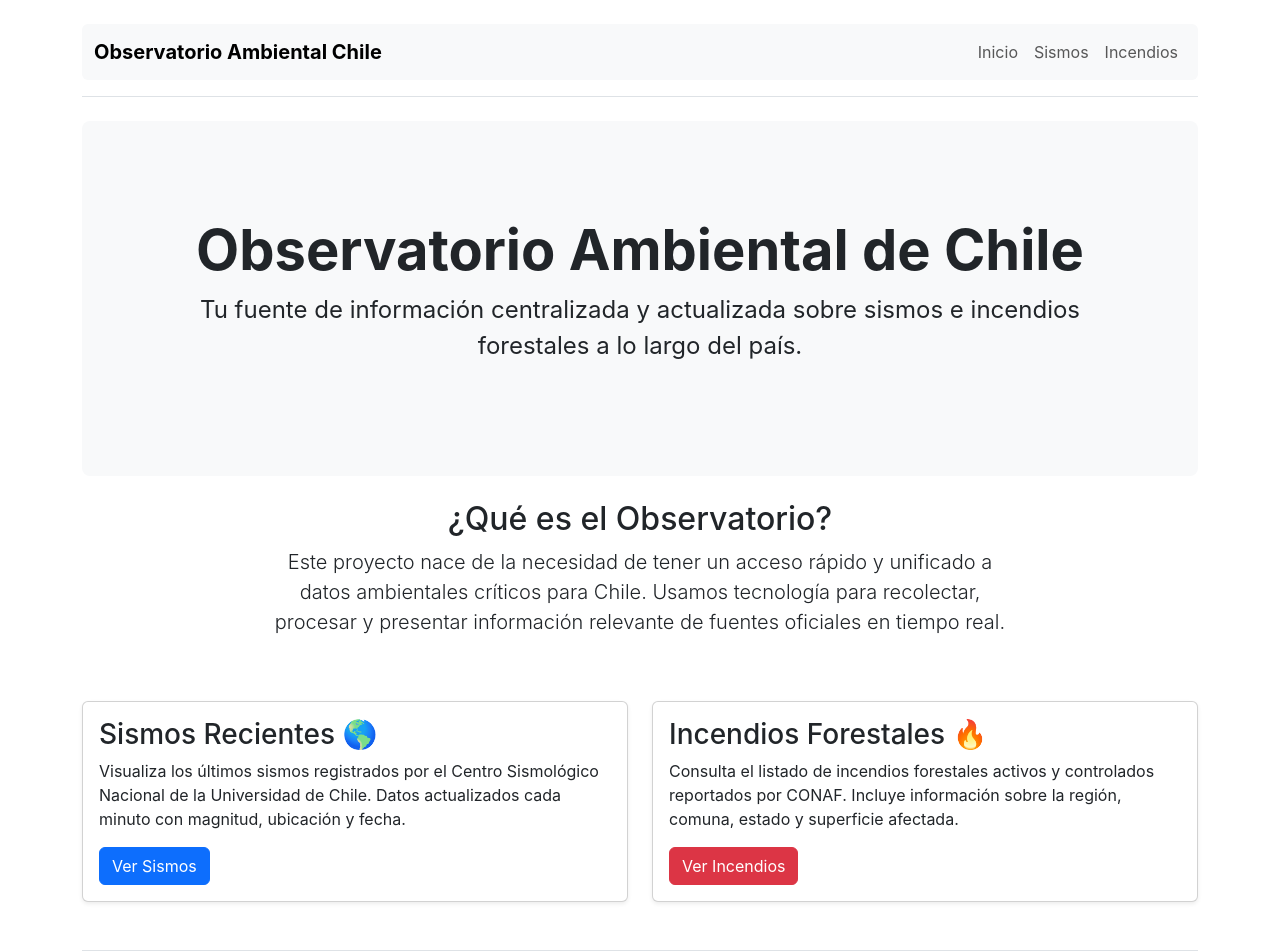
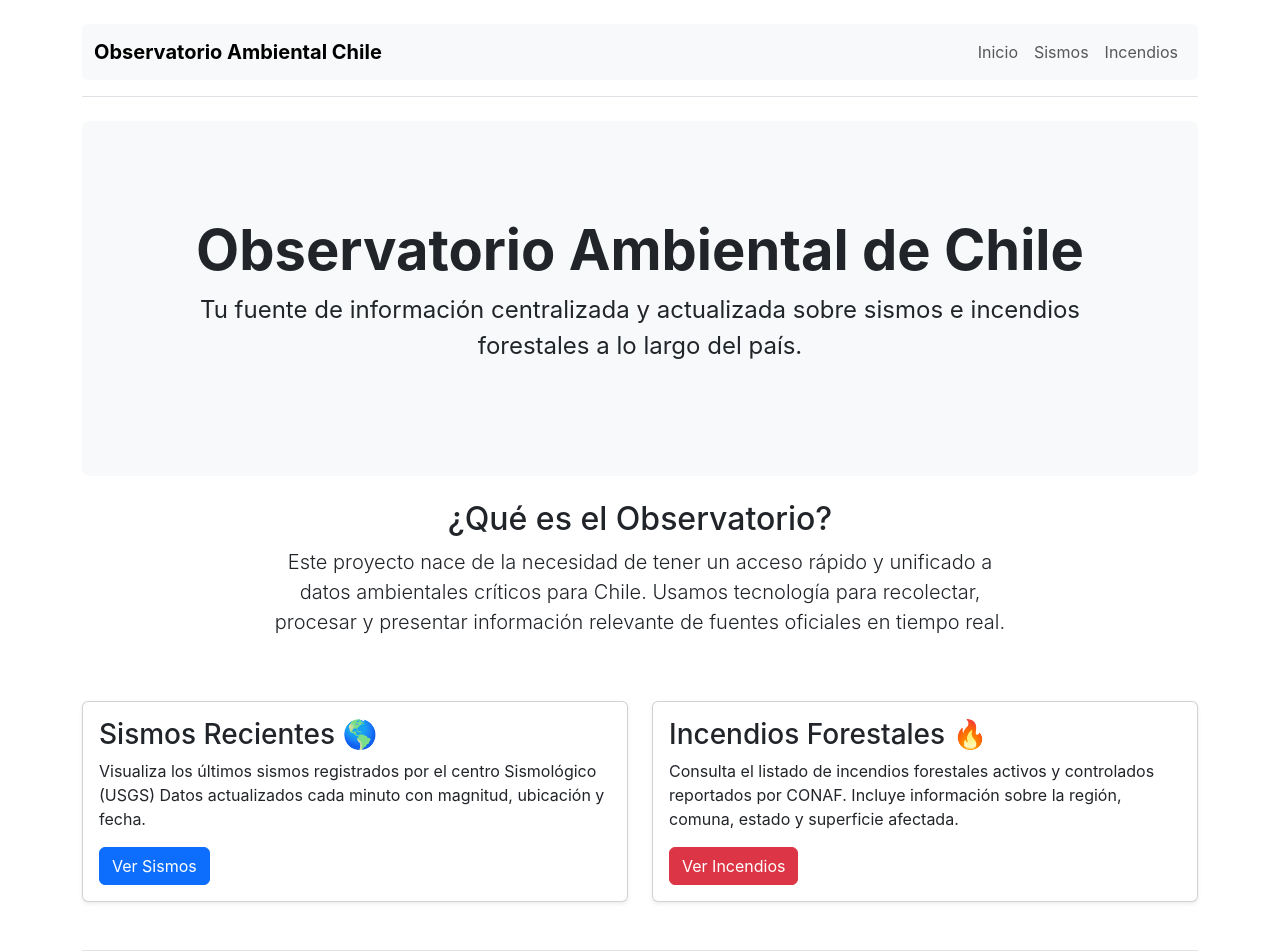
Before and after one commit to usrCarlos/observatorio-ambiental-chile, a React (Create React App) app in the folder frontend/: page / in a window 1280 px wide. Shown: the top 952 px of the page. Built offline with nearby package versions, Linux system fonts and the light colour scheme; no server answers.

Commit message:
Creacion de menu seccion sismos incendios actualizado parte 2

```diff
--- a/frontend/src/Home.js
+++ b/frontend/src/Home.js
@@ -35,7 +35,7 @@ function Home() {
               <div className="card-body d-flex flex-column">
                 <h3 className="card-title">Sismos Recientes 🌎</h3>
                 <p className="card-text flex-grow-1">
-                  Visualiza los últimos sismos registrados por el Centro Sismológico Nacional de la Universidad de Chile. Datos actualizados cada minuto con magnitud, ubicación y fecha.
+                  Visualiza los últimos sismos registrados por el centro Sismológico (USGS) Datos actualizados cada minuto con magnitud, ubicación y fecha.
                 </p>
                 <Link to="/sismos" className="btn btn-primary mt-auto align-self-start">
                   Ver Sismos
```
